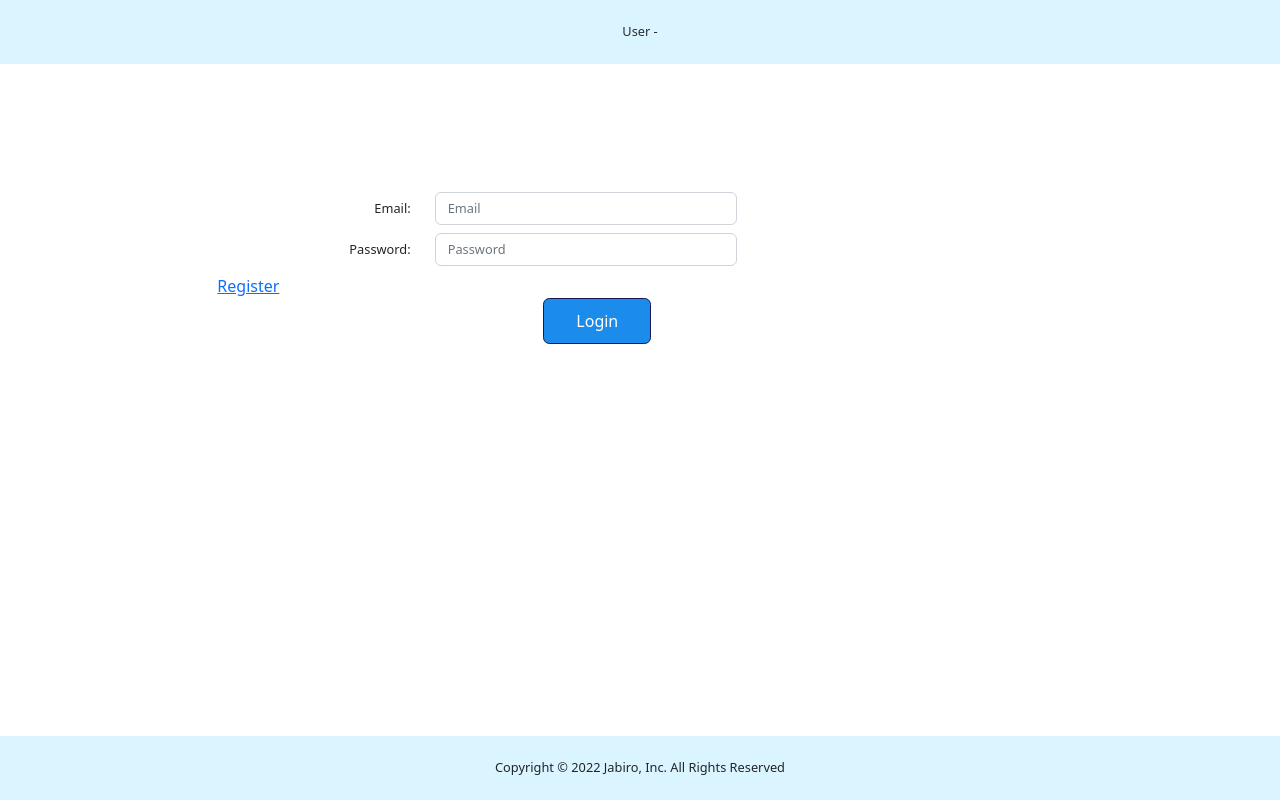
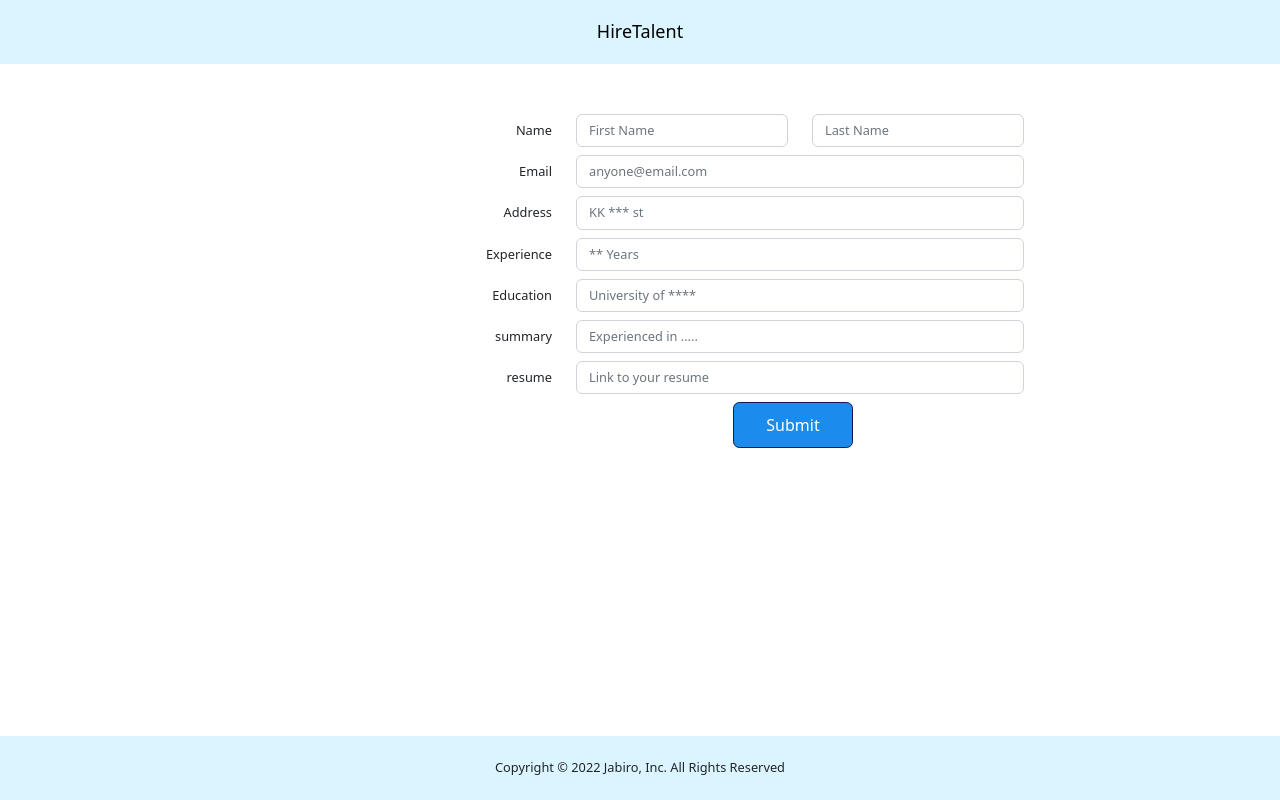
Before and after one commit to jabichris/JOB-APPLICATION-UI, a React (Create React App) app: page / in a window 1280 px wide. Shown: the top 800 px of the page. Built offline with nearby package versions, Linux system fonts and the light colour scheme.

Commit message:
- add good navigation - improve ux - remove some console log - improve codebase

```diff
--- a/public/index.html
+++ b/public/index.html
@@ -14,7 +14,7 @@
       manifest.json provides metadata used when your web app is installed on a
       user's mobile device or desktop. See https://developers.google.com/web/fundamentals/web-app-manifest/
     -->
-    <link rel="manifest" href="%PUBLIC_URL%/manifest.json" />
+    <!-- <link rel="manifest" href="%PUBLIC_URL%/manifest.json" /> -->
     <!--
       Notice the use of %PUBLIC_URL% in the tags above.
       It will be replaced with the URL of the `public` folder during the build.
@@ -24,7 +24,7 @@
       work correctly both with client-side routing and a non-root public URL.
       Learn how to configure a non-root public URL by running `npm run build`.
     -->
-    <title>React App</title>
+    <title>HireTalent</title>
   </head>
   <body>
     <noscript>You need to enable JavaScript to run this app.</noscript>
--- a/src/components/ApplicationForm/ApplicationForm.js
+++ b/src/components/ApplicationForm/ApplicationForm.js
@@ -29,7 +29,9 @@ const ApplicationForm = () => {
         resume: ''
     })
     const [submitted, setSubmitted] = useState(false);
-    const { loading, applicationInfo, error } = useSelector((state) => state.application);
+    const { loading, applicationInfo, error } = useSelector((state) => {
+        return state.application
+    });
     const dispatch = useDispatch();
     const navigate = useNavigate();
     //         errors: {
@@ -48,16 +50,6 @@ const ApplicationForm = () => {
     //         submitted: false
     //     }
     // }
-
-    // componentDidMount() {
-    //     if (this.props.profile) {
-    //         this.setState({ user: this.props.profile });
-    //         if (this.props.profile.email) {
-    //             this.resetErrorMsg();
-    //         }
-    //     }
-    // }
-    // useEffect
 
     const validationErrorMessage = (event) => {
         const { name, value } = event.target;
@@ -115,9 +107,11 @@ const ApplicationForm = () => {
                     resume
                 })
             );
-            // toast('Success')
+            console.info('Valid Form',applicationInfo)
+            toast('Success')
             // this.props.history.push('/home')
         } else {
+            toast('Failed')
             console.log('Invalid Form')
         }
     }
@@ -132,10 +126,10 @@ const ApplicationForm = () => {
     // }
     // const { firstName, lastName, email, address, experience, education, summary, resume } = this.state.user;
     // const { submitted } = this.state;
-    const displayName = jwt(window.localStorage.getItem('userToken')).firstName
+    // const displayName = jwt(window.localStorage.getItem('userToken')).firstName
     return (
         <>
-      {/* <ToastContainer /> */}
+      <ToastContainer />
         <div className="rightPanel">
                 <div className="row">
                     <div className="col-sm-1">
--- a/src/components/Header/Header.js
+++ b/src/components/Header/Header.js
@@ -4,9 +4,9 @@ import './style.css';
 export class Header extends Component {
   render() {
     return (
-      <header>User - {(window.location.pathname==='/register')?'Registration':
-      (window.location.pathname==='/login')?'Login':
-      (window.location.pathname==='/home')?'Home':null}</header>
+      <header>
+        <a href="/login" class="logo">HireTalent</a>
+      </header>
     )
   }
 }
--- a/src/components/Header/style.css
+++ b/src/components/Header/style.css
@@ -8,3 +8,13 @@ header {
     background-color: #daf5ff;
     border-bottom: 1px solid #daf5ff;
   }
+  header a {
+    float: left;
+    color: black;
+    text-align: center;
+    padding: 12px;
+    text-decoration: none;
+    font-size: 18px;
+    line-height: 25px;
+    border-radius: 4px;
+  }
--- a/src/components/Welcome/Welcome.js
+++ b/src/components/Welcome/Welcome.js
@@ -48,7 +48,6 @@ const Welcome = () => {
                     </thead>
                     <tbody>
                         {applicationInfo?.map((item, index) => {
-                            console.log("ITEM::::",item)
                             return (<>
                                 <tr>
                                     <th scope="row">{index+1}</th>
--- a/src/features/application/applicationActions.js
+++ b/src/features/application/applicationActions.js
@@ -30,7 +30,6 @@ export const userApply = createAsyncThunk('user/apply', async ({
             summary,
             resume
         }, config);
-        console.log('data::::', data)
         // localStorage.setItem('userToken', data.data.token);
         return data.data;
     } catch (error) {
@@ -55,7 +54,6 @@ export const userApply = createAsyncThunk('user/apply', async ({
 export const getApplications = createAsyncThunk("user/getUserApplications", async (arg, { getState, rejectWithValue }) => {
     try {
         const { user } = getState()
-        console.log('USER::::', user)
         const config = {
             headers: {
                 "Authorization": `Bearer ${user.userToken}`
--- a/src/features/user/userActions.js
+++ b/src/features/user/userActions.js
@@ -27,7 +27,7 @@ export const registerUser = createAsyncThunk('user/register', async ({ firstName
                 'Content-Type': 'applications/json',
             },
         };
-    const {data} = await axios.post('api/v1/user/register', { firstName, lastName, email, password }, config);
+        const { data } = await axios.post('api/v1/user/register', { firstName, lastName, email, password }, config);
         localStorage.setItem('userToken', data.data.token);
         return data.data;
     } catch (error) {
--- a/src/navigation/index.js
+++ b/src/navigation/index.js
@@ -9,10 +9,11 @@ const Navigation = () => {
     return (
       <Router>
         <Routes>
-          <Route exact path="/" element={<Login />} />
+          <Route exact path="/login" element={<Login />} />
           <Route exact path="/register" element={<Register />} />
           <Route exact path='/home' element={<Home />} />
           <Route exact path='/application' element={<Application/>}/>
+          <Route exact path='/*' element={<Application/>}/>
         </Routes>
       </Router>
     );
--- a/src/screens/Login/Login.js
+++ b/src/screens/Login/Login.js
@@ -3,6 +3,9 @@ import { useNavigate } from 'react-router-dom';
 import { useDispatch, useSelector } from 'react-redux';
 import './style.css';
 import { userLogin } from '../../features/user/userActions';
+import { ToastContainer } from 'react-toastify';
+
+import 'react-toastify/dist/ReactToastify.css';
 
 const Login = ({ props }) => {
   const [email, setEmail] = useState('');
@@ -128,6 +131,7 @@ const Login = ({ props }) => {
           <div className="col-sm-4 mt-2"></div>
         </div>
       </form>
+      <ToastContainer />
     </div>
   );
 };
```
Also changed, not shown: 1 other file (tests, documents, lock files or other folders). Lines whose indentation alone changed are shown as unchanged.
